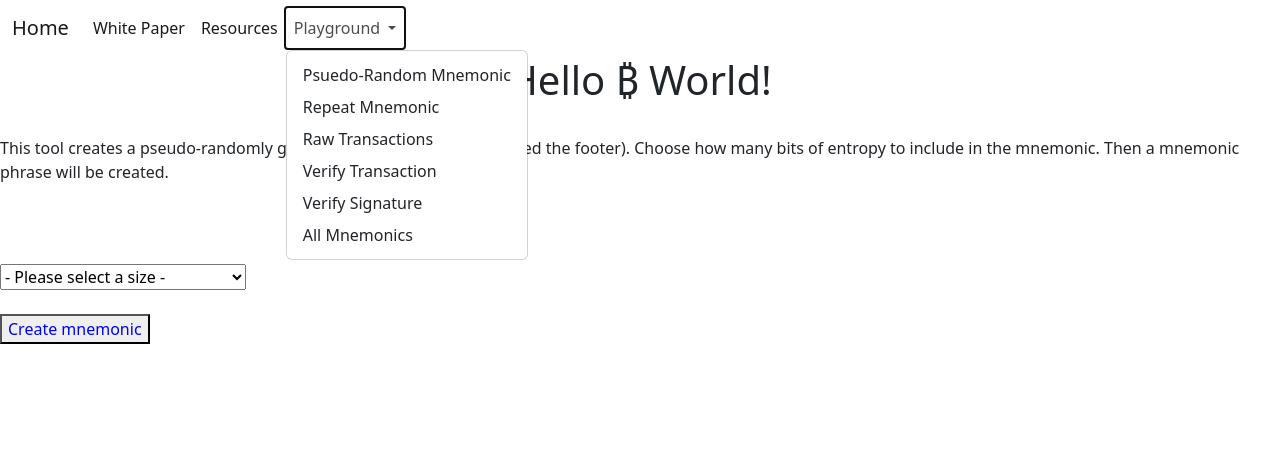
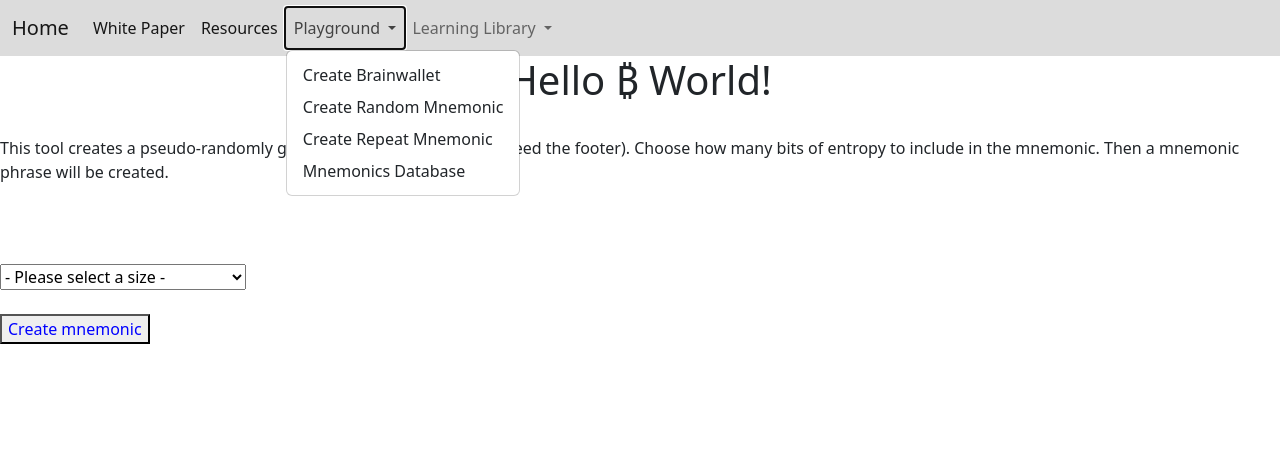
Before and after one commit to jesseaam/bitcoin-jesse, a Flask app: page /random in a window 1280 px wide, after a click on "Playground". Shown: the top 459 px of the page. Run offline with Flask 2, Linux system fonts and the light colour scheme.

Commit message:
new color and organize items in navbar

```diff
--- a/application/templates/base.html
+++ b/application/templates/base.html
@@ -24,9 +24,10 @@
     <title>{% block title %}{% endblock %}</title>
 </head>
 
-<body>
+<!--<body style="background-color: rgb(240, 240, 255);">-->
+  <body>
 
-    <nav class="navbar navbar-expand-lg light">
+    <nav class="navbar navbar-expand-lg light" style="background-color: gainsboro;">
         <div class="container-fluid">
           <a class="navbar-brand" href="{{ url_for('index') }}">Home</a>
           <button class="navbar-toggler" type="button" data-bs-toggle="collapse" data-bs-target="#navbarNavDropdown" aria-controls="navbarNavDropdown" aria-expanded="false" aria-label="Toggle navigation">
@@ -41,19 +42,31 @@
                 <a class="nav-link active" aria-current="page" href=" {{ url_for('resources') }}">Resources</a>
               </li>
               </li>
+
               <li class="nav-item dropdown">
                 <a class="nav-link dropdown-toggle" href="#" id="navbarDropdownMenuLink" role="button" data-bs-toggle="dropdown" aria-expanded="false">
                   Playground
                 </a>
                 <ul class="dropdown-menu" aria-labelledby="navbarDropdownMenuLink">
-                  <li><a class="dropdown-item" href=" {{ url_for('random') }} ">Psuedo-Random Mnemonic</a></li>
-                  <li><a class="dropdown-item" href=" {{ url_for('repeat_seed') }}">Repeat Mnemonic</a></li>
-                  <li><a class="dropdown-item" href=" {{ url_for('raw_tx') }} ">Raw Transactions</a></li>
-                  <li><a class="dropdown-item" href=" {{ url_for('verify_transaction') }} ">Verify Transaction</a></li>
-                  <li><a class="dropdown-item" href=" {{ url_for('verify_signature') }} ">Verify Signature</a></li>
-                  <li><a class="dropdown-item" href=" {{ url_for('view_db') }} ">All Mnemonics</a></li>
+                  <li><a class="dropdown-item" href=" {{ url_for('brain_wallet') }} ">Create Brainwallet</a></li>
+                  <li><a class="dropdown-item" href=" {{ url_for('random') }} ">Create Random Mnemonic</a></li>
+                  <li><a class="dropdown-item" href=" {{ url_for('repeat_seed') }}">Create Repeat Mnemonic</a></li>
+                  <li><a class="dropdown-item" href=" {{ url_for('view_db') }} ">Mnemonics Database</a></li>
                 </ul>
               </li>
+
+              <li class="nav-item dropdown">
+                <a class="nav-link dropdown-toggle" href="#" id="navbarDropdownMenuLink" role="button" data-bs-toggle="dropdown" aria-expanded="false">
+                  Learning Library
+                </a>
+                <ul class="dropdown-menu" aria-labelledby="navbarDropdownMenuLink">
+                  <li><a class="dropdown-item" href=" {{ url_for('serialize_multisig') }} ">Serialize Multisig</a></li>
+                  <li><a class="dropdown-item" href=" {{ url_for('verify_signature') }} ">Verify Signature</a></li>
+                  <li><a class="dropdown-item" href=" {{ url_for('verify_transaction') }} ">Verify Transaction</a></li>
+                  <li><a class="dropdown-item" href=" {{ url_for('raw_tx') }} ">Raw Transactions</a></li>
+                </ul>
+              </li>
+
             </ul>
           </div>
         </div>
@@ -61,7 +74,6 @@
 
 
     {% block content %}{% endblock %}
-
 
     {% block footer %} {% endblock %}
 
```
